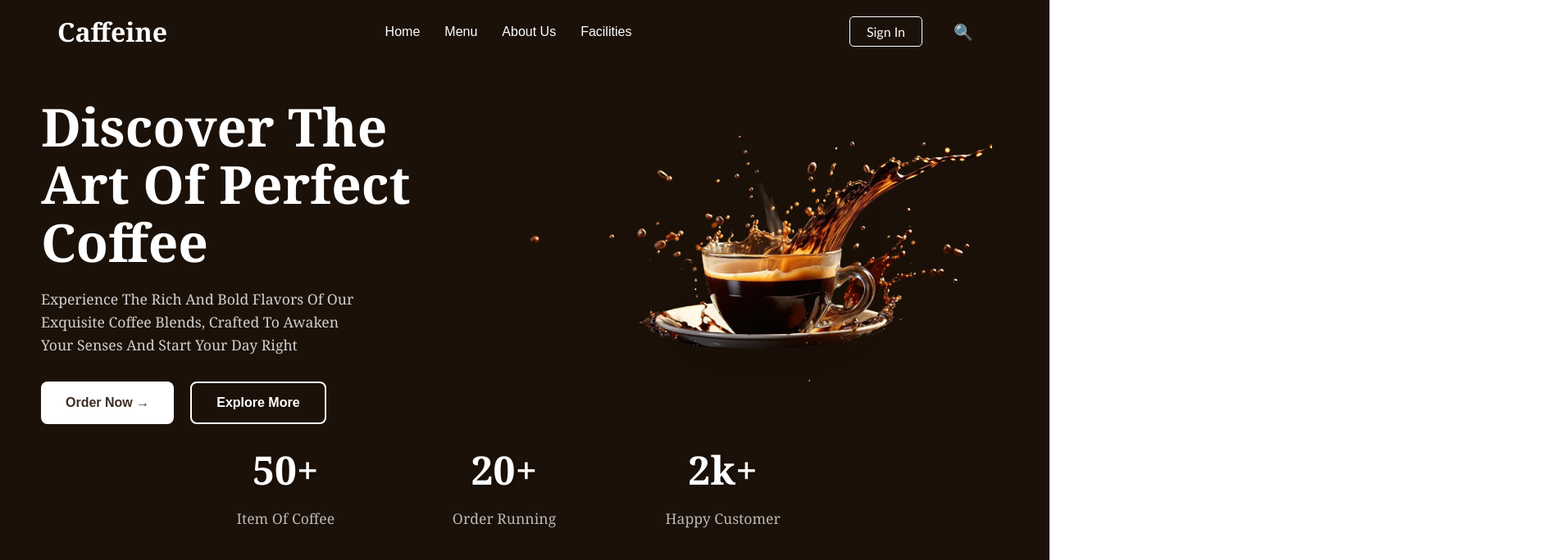
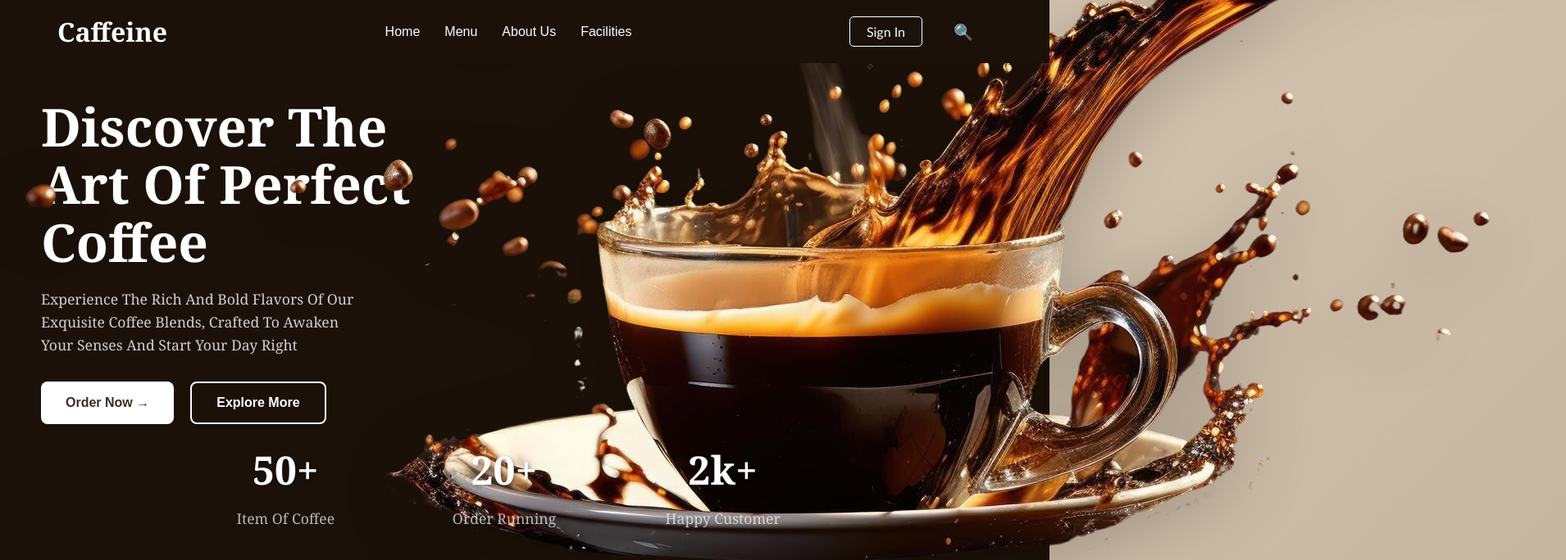
Before and after one commit to Dumindu-Pabasara/React_CoffeWebSite, a React (Vite) app in the folder CoffeeWebSite/: page / in a window 1280 px wide. Shown: the top 684 px of the page at 82% size, 1910 px wide, since content can reach past the window. Built offline with nearby package versions, Linux system fonts and the light colour scheme.

Commit message:
Update Hero.css

```diff
--- a/CoffeeWebSite/src/Components/Hero/Hero.css
+++ b/CoffeeWebSite/src/Components/Hero/Hero.css
@@ -85,13 +85,15 @@
 .coffee-cup {
   position: relative;
   width: 600px;
-
+  height: 600px;
+  display: flex;
+  justify-content: center;
+  align-items: center;
   margin-top: -250px;
 }
 
 .coffee-image {
-  width: 100%;
-  height: 100%;
+
   object-fit: contain;
   filter: drop-shadow(0 20px 40px rgba(0, 0, 0, 0.2));
   /* transition: transform 0.3s ease; */
```
